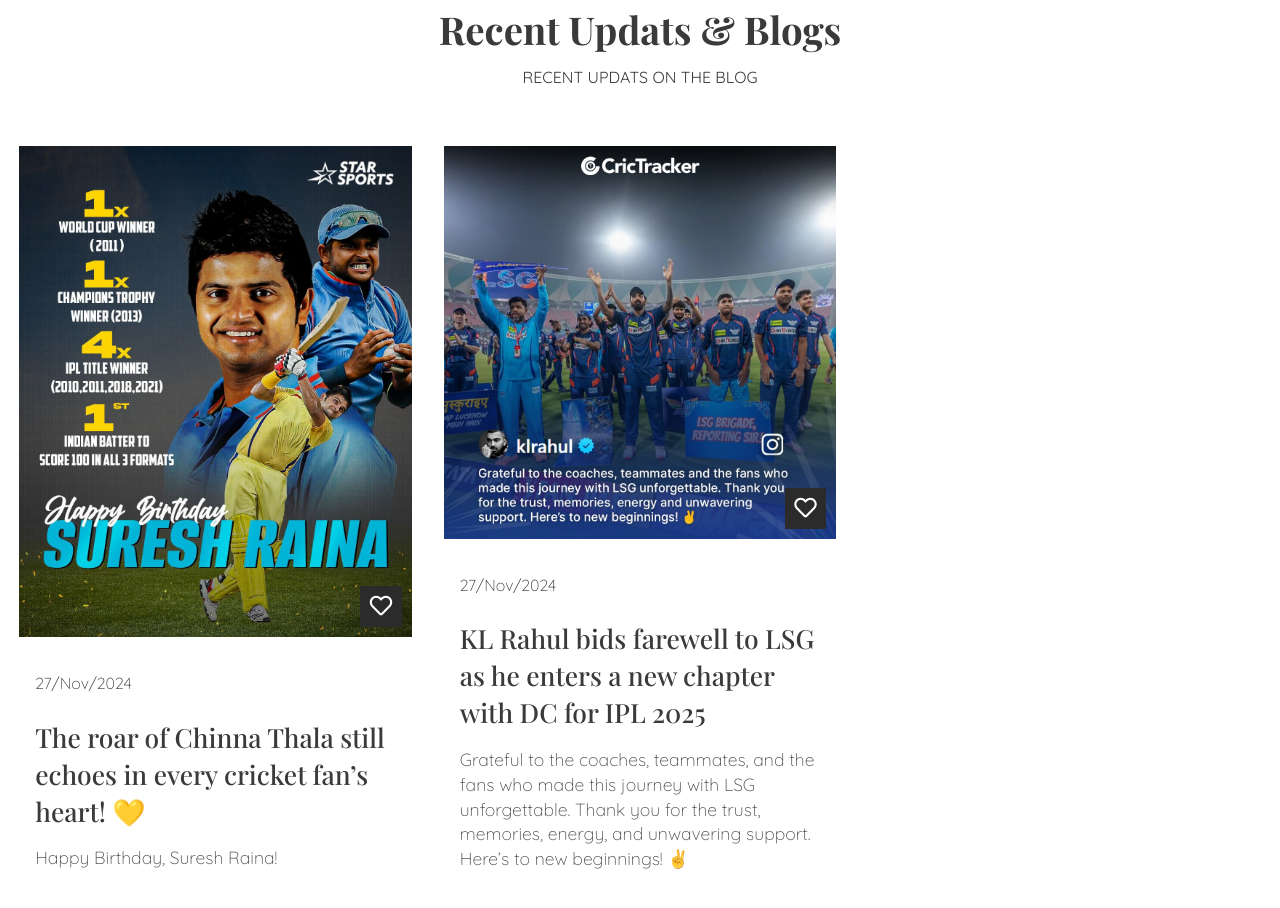
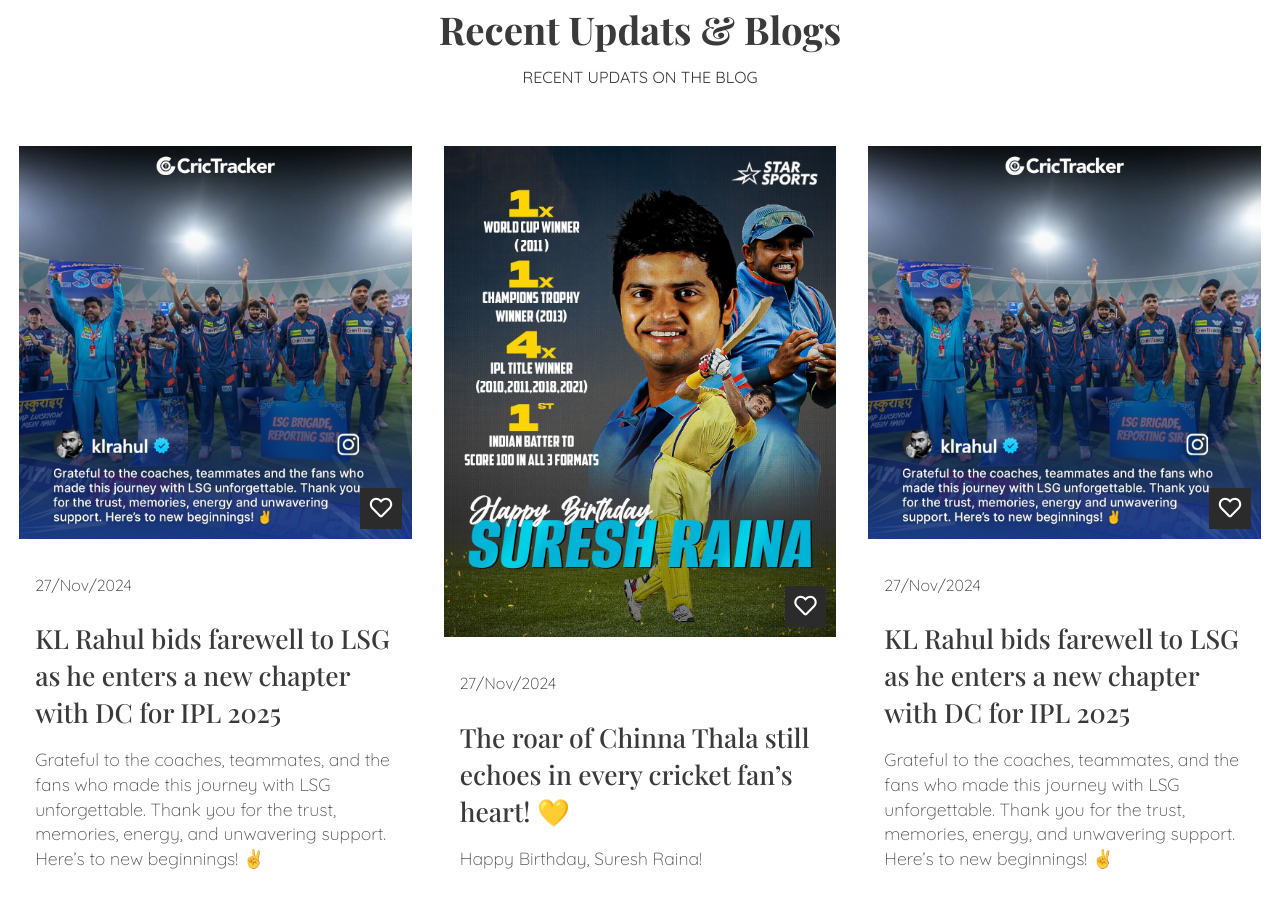
Before and after one commit to AvinashMarkad/Blog-Hosting, a plain HTML site: page index.html in a window 1280 px wide. Shown: the part 885-1793 px from the top of the page. Drawn offline with nearby package versions, Linux system fonts and the light colour scheme.

Commit message:
create an new branch

```diff
--- a/index.html
+++ b/index.html
@@ -20,12 +20,6 @@
       <nav class="navbar">
         <div class="container">
           <a href="index.html" class="navbar-brand">Blog</a>
-          <!-- <div class="navbar-nav">
-            <a href="">home</a>
-            <a href="">design</a>
-            <a href="">blog</a>
-            <a href="">about</a>
-          </div> -->
         </div>
       </nav>
       <div class="banner">
@@ -53,6 +47,27 @@
         </div>
 
         <div class="design-content">
+          <!-- item -->
+          <div class="blog-item">
+            <div class="blog-img">
+              <img src="images\1.jpg" alt="KL Rahul" />
+              <span><i class="far fa-heart"></i></span>
+            </div>
+            <div class="blog-text">
+              <span>27/Nov/2024</span>
+              <h2>
+                KL Rahul bids farewell to LSG as he enters a new chapter with DC
+                for IPL 2025
+              </h2>
+              <p>
+                Grateful to the coaches, teammates, and the fans who made this
+                journey with LSG unforgettable. Thank you for the trust,
+                memories, energy, and unwavering support. Here’s to new
+                beginnings! ✌️
+              </p>
+            </div>
+          </div>
+          <!-- end of item -->
           <!-- item -->
           <div class="blog-item">
             <div class="blog-img">
```
